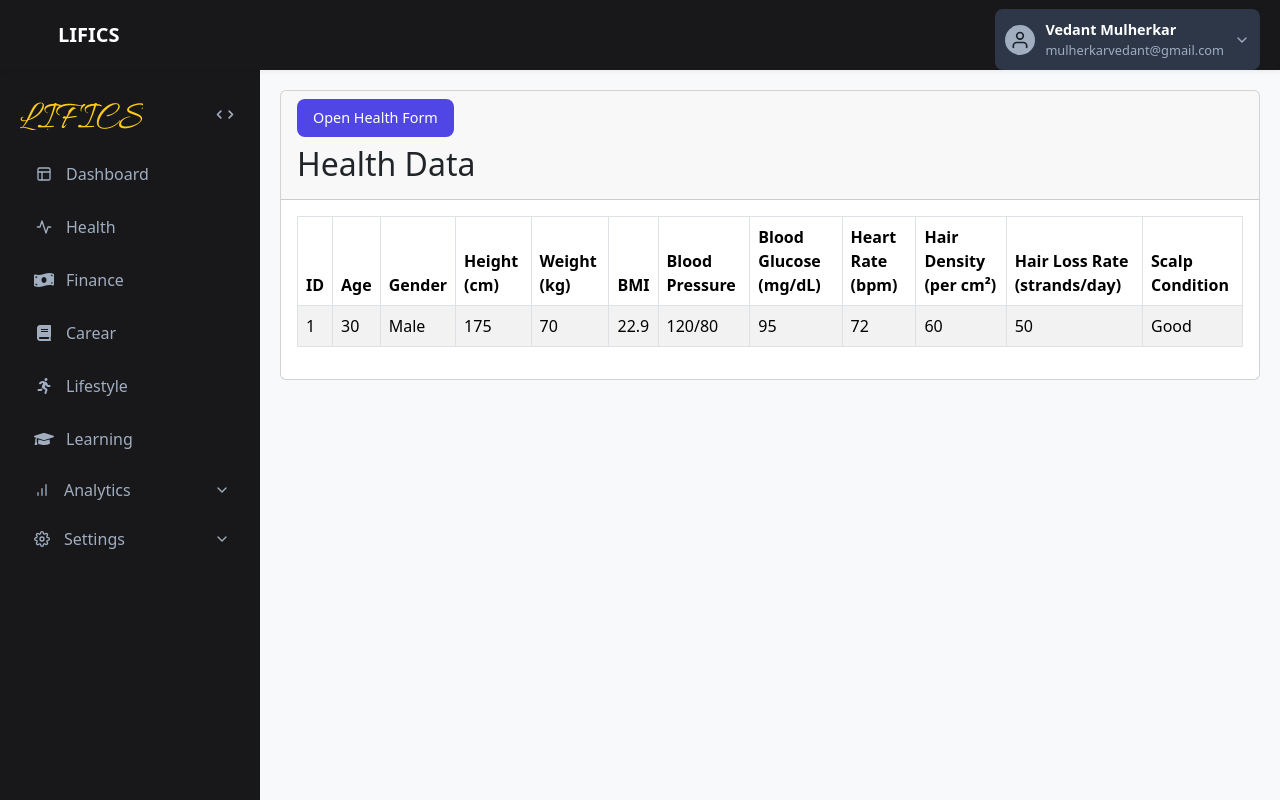
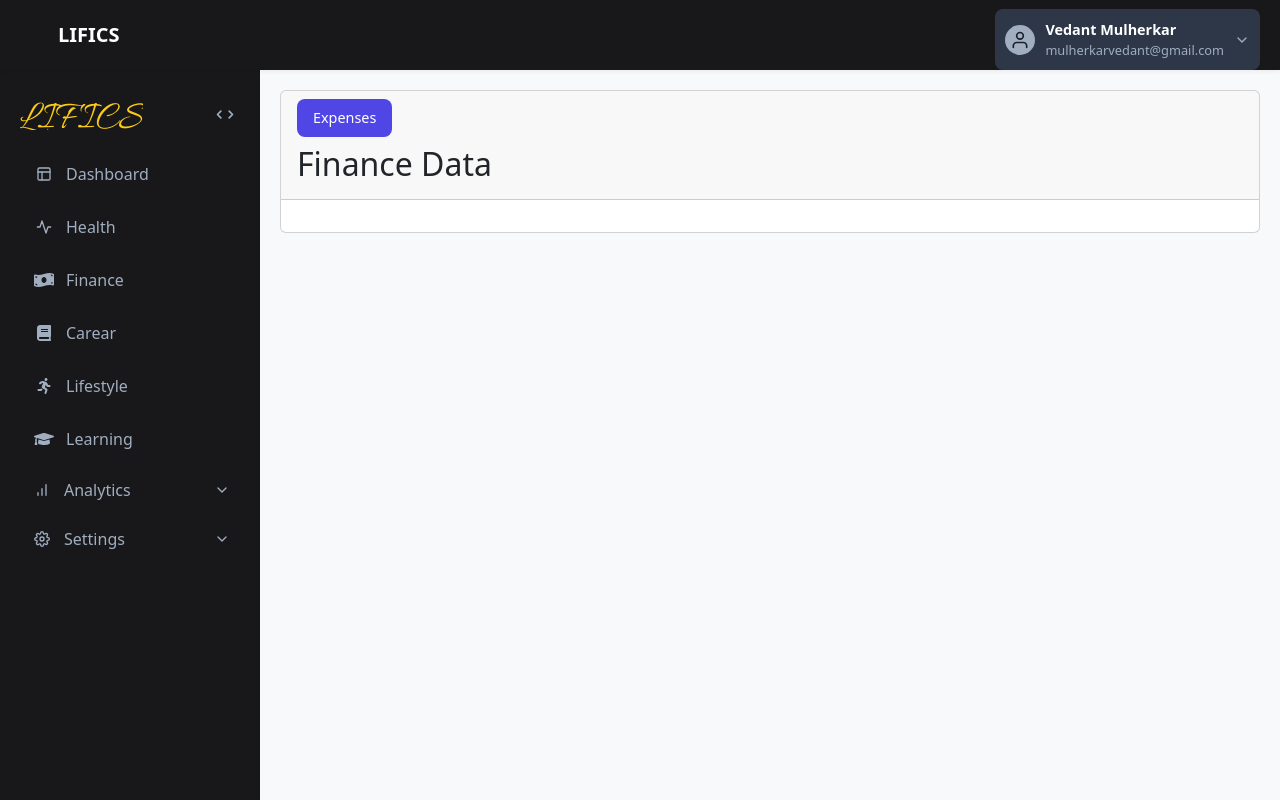
Before and after one commit to VedantMulherkar1211/LiFiCS, a React (Create React App) app in the folder frontend/: page /finance in a window 1280 px wide. Built offline with nearby package versions, Linux system fonts and the light colour scheme.

Commit message:
finance form

```diff
--- a/frontend/package.json
+++ b/frontend/package.json
@@ -14,6 +14,7 @@
     "apexcharts": "^5.3.2",
     "axios": "^1.8.4",
     "bootstrap": "^5.3.6",
+    "flatpickr": "^4.6.13",
     "lucide-react": "^0.503.0",
     "react": "^19.0.0",
     "react-apexcharts": "^1.7.0",
--- a/frontend/src/pages/finance.js
+++ b/frontend/src/pages/finance.js
@@ -1,13 +1,13 @@
-import React, { useState, useEffect } from 'react';
-import { FontAwesomeIcon } from '@fortawesome/react-fontawesome';
-import { faShare, faBullseye, faDownload, faExpand } from '@fortawesome/free-solid-svg-icons';
-import TopNav from '../component/Topbar';
-import SideNav from '../component/Sidebar';
-import '../css/dashboard.css';
-
+import React, { useState, useEffect, useRef } from "react";
+import flatpickr from "flatpickr";
+import { FontAwesomeIcon } from "@fortawesome/react-fontawesome";
+import { faShare, faBullseye, faDownload, faExpand } from "@fortawesome/free-solid-svg-icons";
+import TopNav from "../component/Topbar";
+import SideNav from "../component/Sidebar";
+import "flatpickr/dist/flatpickr.min.css";
+import "../css/dashboard.css";
 
 const Finance = () => {
-
   const [formData, setFormData] = useState({
     age: "",
     gender: "",
@@ -21,6 +21,25 @@ const Finance = () => {
     hairLossRate: "",
     scalpCondition: "",
   });
+
+  const datePickerRef = useRef(null);
+
+  useEffect(() => {
+    if (datePickerRef.current) {
+      flatpickr(datePickerRef.current, {
+        enableTime: true,
+        dateFormat: "Y-m-d H:i",
+        minDate: "today",
+        disable: [
+          function (date) {
+            return date.getDay() === 0 || date.getDay() === 6; // Disable weekends
+          },
+        ],
+        allowInput: true,
+      });
+    }
+  }, []);
+
   const handleChange = (e) => {
     const { name, value } = e.target;
     setFormData((prev) => ({ ...prev, [name]: value }));
@@ -30,6 +49,7 @@ const handleChange = (e) => {
     e.preventDefault();
     console.log("Submitted:", formData);
   };
+
   const handleReset = () => {
     setFormData({
       age: "",
@@ -45,16 +65,15 @@ const handleChange = (e) => {
       scalpCondition: "",
     });
   };
+
   return (
     <div className="dashboard-container">
       <TopNav />
       <div className="dashboard-wrapper">
         <SideNav />
         <main className="dashboard-content">
-          {/* Data Table Card */}
           <div className="card mb-4">
             <div className="card-header">
-              {/* Row above title containing the Open Health Form button */}
               <div className="row mb-2">
                 <div className="col">
                   <button
@@ -63,65 +82,30 @@ const handleChange = (e) => {
                     data-bs-toggle="modal"
                     data-bs-target="#healthFormModal"
                   >
-                    Open Health Form
+                    Expenses
                   </button>
                 </div>
               </div>
-              <h2 className="card-title">Health Data</h2>
+              <h2 className="card-title">Finance Data</h2>
             </div>
             <div className="card-body">
-              <table className="table table-bordered table-striped">
-                <thead>
-                  <tr>
-                    <th>ID</th>
-                    <th>Age</th>
-                    <th>Gender</th>
-                    <th>Height (cm)</th>
-                    <th>Weight (kg)</th>
-                    <th>BMI</th>
-                    <th>Blood Pressure</th>
-                    <th>Blood Glucose (mg/dL)</th>
-                    <th>Heart Rate (bpm)</th>
-                    <th>Hair Density (per cm²)</th>
-                    <th>Hair Loss Rate (strands/day)</th>
-                    <th>Scalp Condition</th>
-                  </tr>
-                </thead>
-                <tbody>
-                  {/* Example row - add more rows or map over your data */}
-                  <tr>
-                    <td>1</td>
-                    <td>30</td>
-                    <td>Male</td>
-                    <td>175</td>
-                    <td>70</td>
-                    <td>22.9</td>
-                    <td>120/80</td>
-                    <td>95</td>
-                    <td>72</td>
-                    <td>60</td>
-                    <td>50</td>
-                    <td>Good</td>
-                  </tr>
-                </tbody>
-              </table>
+              {/* Table goes here */}
+              {/* ... */}
             </div>
           </div>
 
-          {/* Modal with the Health Form */}
+          {/* Modal */}
           <div
             className="modal fade"
             id="healthFormModal"
             tabIndex="-1"
-            aria-labelledby="healthFormModalLabel"
+            aria-labelledby="exampleModalLabel"
             aria-hidden="true"
           >
-            <div className="modal-dialog">
+            <div className="modal-dialog modal-xl modal-dialog-centered">
               <div className="modal-content">
                 <div className="modal-header">
-                  <h5 className="modal-title" id="healthFormModalLabel">
-                    Health Details Form
-                  </h5>
+                  <h5 className="modal-title">Daily Expenses</h5>
                   <button
                     type="button"
                     className="btn-close"
@@ -130,136 +114,35 @@ const handleChange = (e) => {
                   ></button>
                 </div>
                 <div className="modal-body">
-                  <form className="health-form" onSubmit={handleSubmit}>
-                    <div className="mb-3">
-                      <label>Age</label>
+                  <form onSubmit={handleSubmit}>
+
+                    {/* Pacing */}
+                    <fieldset className="border rounded p-3 mb-3">
+                      <legend className="w-auto text-primary">Add Expense</legend>
+                      <div className="row mb-3">
+                        <div className="col-4">
+                          <label className="form-label">
+                            Select Date:
+                          </label>
+                          <div className="input-group">
                             <input
-                        type="number"
-                        name="age"
+                              ref={datePickerRef}
+                              placeholder="YYYY-MM-DD"
                               className="form-control"
-                        value={formData.age}
-                        onChange={handleChange}
+                              id="addPacingDateTimePicker"
                             />
+                            <span className="input-group-text">
+                              <i className="fa fa-calendar"></i>
+                            </span>
+                          </div>
                         </div>
 
-                    <div className="mb-3">
-                      <label>Gender</label>
-                      <input
-                        name="gender"
-                        className="form-control"
-                        value={formData.gender}
-                        onChange={handleChange}
-                      />
+
                       </div>
+                    </fieldset>
 
-                    <div className="mb-3">
-                      <label>Height (cm)</label>
-                      <input
-                        type="number"
-                        name="height"
-                        className="form-control"
-                        value={formData.height}
-                        onChange={handleChange}
-                      />
-                    </div>
-
-                    <div className="mb-3">
-                      <label>Weight (kg)</label>
-                      <input
-                        type="number"
-                        name="weight"
-                        className="form-control"
-                        value={formData.weight}
-                        onChange={handleChange}
-                      />
-                    </div>
-
-                    <div className="mb-3">
-                      <label>BMI</label>
-                      <input
-                        type="number"
-                        name="bmi"
-                        className="form-control"
-                        value={formData.bmi}
-                        onChange={handleChange}
-                      />
-                    </div>
-
-                    <div className="mb-3">
-                      <label>Blood Pressure</label>
-                      <input
-                        type="text"
-                        name="bloodpressure"
-                        className="form-control"
-                        value={formData.bloodpressure}
-                        onChange={handleChange}
-                      />
-                    </div>
-
-                    <div className="mb-3">
-                      <label>Blood Glucose (mg/dL)</label>
-                      <input
-                        type="number"
-                        name="bloodglucose"
-                        className="form-control"
-                        value={formData.bloodglucose}
-                        onChange={handleChange}
-                      />
-                    </div>
-
-                    <div className="mb-3">
-                      <label>Heart Rate (bpm)</label>
-                      <input
-                        type="number"
-                        name="heartrate"
-                        className="form-control"
-                        value={formData.heartrate}
-                        onChange={handleChange}
-                      />
-                    </div>
-
-                    <div className="mb-3">
-                      <label>Hair Density (per cm²)</label>
-                      <input
-                        type="number"
-                        name="hairDensity"
-                        className="form-control"
-                        value={formData.hairDensity}
-                        onChange={handleChange}
-                      />
-                    </div>
-
-                    <div className="mb-3">
-                      <label>Hair Loss Rate (strands/day)</label>
-                      <input
-                        type="number"
-                        name="hairLossRate"
-                        className="form-control"
-                        value={formData.hairLossRate}
-                        onChange={handleChange}
-                      />
-                    </div>
-
-                    <div className="mb-3">
-                      <label>Scalp Condition</label>
-                      <input
-                        type="text"
-                        name="scalpCondition"
-                        className="form-control"
-                        value={formData.scalpCondition}
-                        onChange={handleChange}
-                      />
-                    </div>
-
-                    <div className="d-flex justify-content-between">
-                      <button
-                        type="button"
-                        className="btn btn-secondary"
-                        onClick={handleReset}
-                      >
-                        Reset
-                      </button>
-                      <button type="submit" className="btn btn-success">
+                    <div className="d-flex justify-content-end mb-3">
+                      <button type="submit" className="btn btn-primary m-1">
                         Submit
                       </button>
                     </div>
@@ -273,4 +156,5 @@ const handleChange = (e) => {
     </div>
   );
 };
+
 export default Finance;
```
Also changed, not shown: frontend/src/pages/Dashboard.js (+13 -22 lines), 1 other file (tests, documents, lock files or other folders). Lines whose indentation alone changed are shown as unchanged.
